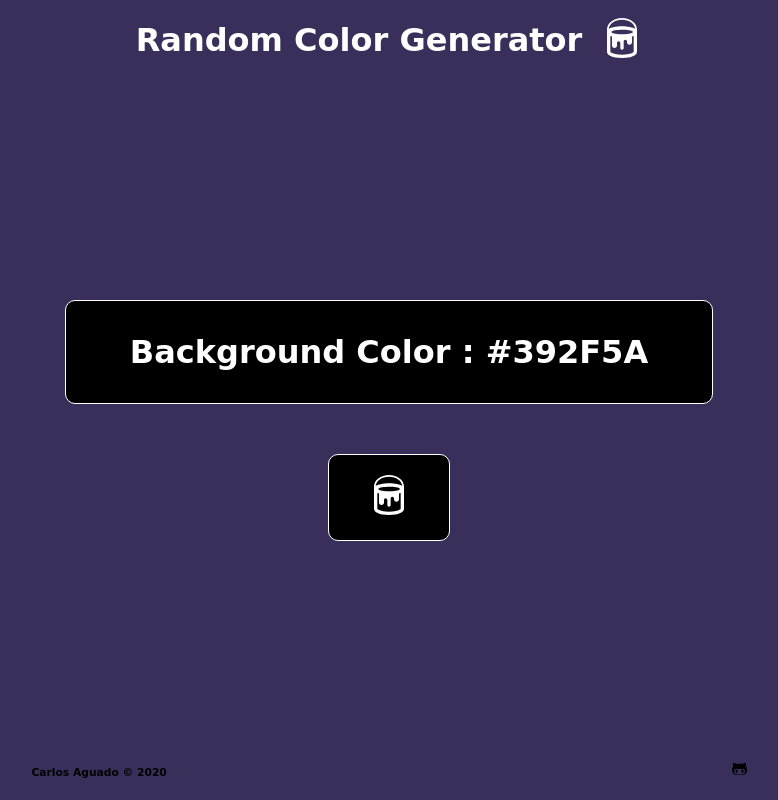
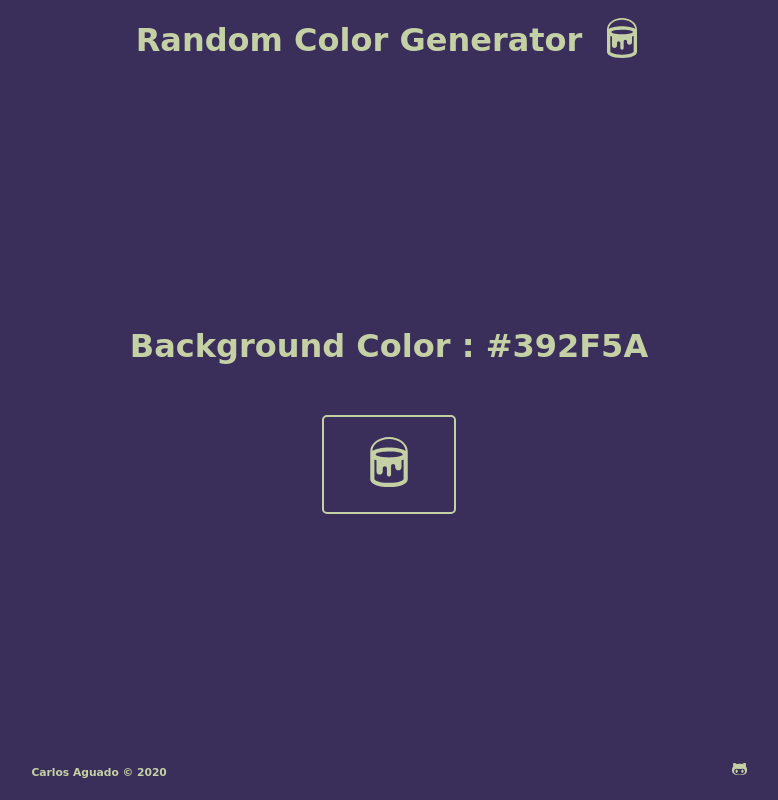
Before and after one commit to carlosaguado04/randomcolorgenerator, a plain HTML site: page index.html in a window 1280 px wide. Shown: the whole page, without its empty margins (251-1029 px from the left). Drawn offline with Linux system fonts and the light colour scheme; a web font is replaced by a local one.

Commit message:
small fix

```diff
--- a/index.html
+++ b/index.html
@@ -42,8 +42,8 @@
             <button class="btn btn-hero" id="btn">
                 <svg
                     xmlns="http://www.w3.org/2000/svg"
-                    width="40"
-                    height="40"
+                    width="50"
+                    height="50"
                     viewBox="0 0 24 24"
                 >
                     <path
--- a/scss/style.scss
+++ b/scss/style.scss
@@ -20,6 +20,7 @@ body {
     a {
         color: white;
         text-decoration: none;
+         mix-blend-mode: difference;
     }
 
     svg {
@@ -35,31 +36,32 @@ body {
     align-items: center;
 
     h1 {
-        background-color: black;
-        border: 1px solid white;
-        border-radius: 10px;
-        padding: 1em 2em;
+
         color: white;
+        mix-blend-mode: difference;
     }
 
     button {
         margin-top: 50px;
-        background: black;
-        border: 1px solid white;
-        border-radius: 10px;
+        background: rgba(0, 0, 0, 0.0);
+        border: 2px solid white;
+        border-radius: 5px;
         padding: 1em 2em;
         font-family: "MuseoModerno", cursive;
         font-size: 20px;
         cursor: pointer;
-        transition: 0.3s ease;
         outline: none;
+         mix-blend-mode: difference;
 
         svg {
             fill: white;
+             mix-blend-mode: difference;
         }
     }
 
     button:hover {
+        background-color: white;
+        mix-blend-mode: difference;
         box-shadow: 0 0 2px 2px white;
     }
 }
@@ -68,10 +70,13 @@ footer {
     display: flex;
     justify-content: space-around;
     align-items: flex-end;
+    color: white;
+    mix-blend-mode: difference;
 
     a {
-        color: black;
+        color: white;
         outline: none;
+        mix-blend-mode: difference;
     }
     a:hover {
         color: orange;
```
Also changed, not shown: css/style.css, 1 other file.
